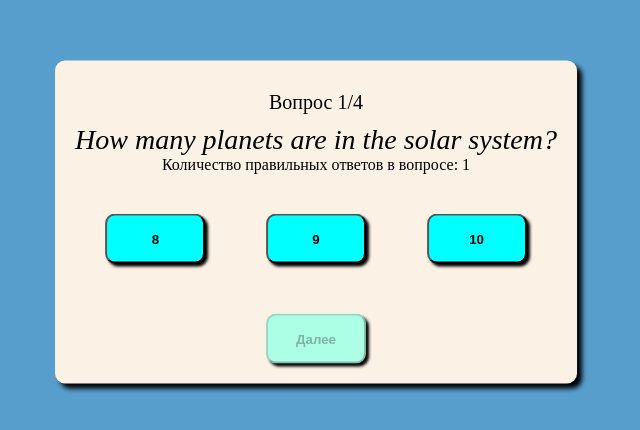
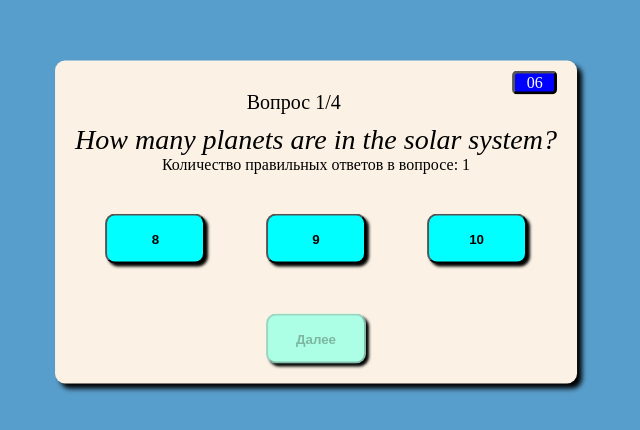
Before and after one commit to A3a3el666/ForModson, a plain HTML site: page index.html in a window 1280 px wide. Shown: the part 178-608 px from the top of the page, without its empty margins (324-964 px from the left). Drawn offline with Linux system fonts and the light colour scheme.

Commit message:
Task1update5

```diff
--- a/index.html
+++ b/index.html
@@ -9,6 +9,7 @@
 </head>
 <body>
     <div class="quiz" id="quiz">
+        <div class="timer" id="timer">00</div>
         <div class="quizNumOfQuestions" id="numOfQuestion"></div>
         <div class="quizQuestions" id="questions"> </div>
         <div class="quizResults" id="results"></div>
--- a/script.js
+++ b/script.js
@@ -104,18 +104,30 @@ const DATA = [
     },
 ];
 
-
-
+let sumTime = 0;
+let time = 10;
 let count = 0;
 let nOfTrueAnswers = 0;
 let numOfSelectedAnswers = 0;
 
 const quiz = document.getElementById('quiz');
+const timer = document.getElementById('timer');
 const numOfQuestion = document.getElementById('numOfQuestion');
 const questions = document.getElementById('questions');
 const results = document.getElementById('results');
 const controlButtonNext = document.getElementById('controlButton-next');
 const controlButtonRestart = document.getElementById('controlButton-restart');
+
+
+const updateTimer = () => {
+    time = time < 10 ? "0" + time : time;
+    timer.innerHTML = `${time}`;
+    time--;
+    if(time < 0){
+        controlButtonNext.disabled = false;
+        controlButtonNext.click();
+    }
+};
 
 const renderQuestions = (index) => {
     renderNumOfQuestion(index+1);
@@ -167,12 +179,15 @@ quiz.addEventListener('click',(event) =>{
     }
 
     if(event.target.classList.contains('controlButton-next')){
-        let nextQuestion = Number(questions.dataset.currentStep)+1;
+    let nextQuestion = Number(questions.dataset.currentStep)+1;
 
         if(DATA.length === nextQuestion){
+            sumTime += (10 - time);
             renderResults(count);
             questions.classList.remove('disabled');
         } else {
+            sumTime += (10 - time);
+            time = 10;
             renderQuestions(nextQuestion);
             questions.classList.remove('disabled');
         }
@@ -181,6 +196,7 @@ quiz.addEventListener('click',(event) =>{
     }
 
     if(event.target.classList.contains('controlButton-restart')){
+        timer.classList.remove('Visible');
         numOfQuestion.classList.remove('nonVisible');
         questions.classList.remove('nonVisible');
         controlButtonNext.classList.remove('nonVisible');
@@ -192,12 +208,16 @@ quiz.addEventListener('click',(event) =>{
 });
 
 const renderResults = (count) => {
+    timer.classList.add('nonVisible');
     numOfQuestion.classList.add('nonVisible');
     questions.classList.add('nonVisible');
     controlButtonNext.classList.add('nonVisible');
     controlButtonRestart.classList.add('visible');
     results.classList.add('visible');
-    results.innerHTML = `<p class="result">Вы решили ${count} из ${DATA.length} вопросов.</p>`
+
+    results.innerHTML = `<p class="result">Вы решили ${count} из ${DATA.length} вопросов за ${sumTime-DATA.length} секунд.</p>`
 };
 
 renderQuestions(0);
+
+setInterval(updateTimer,1000);
--- a/style.css
+++ b/style.css
@@ -13,6 +13,18 @@ body {
     border-radius: 10px;
     box-shadow: 5px 5px 5px black;
     padding: 10px 20px 20px 20px;
+}
+
+.timer{
+    text-align: center;
+    color: white;
+    background-color: blue;
+    width: 8%;
+    border-radius: 5px;
+    border: 3px;
+    border-style:outset;
+    border-color: black;
+    float: right;
 }
 
 .quizNumOfQuestions{
```
